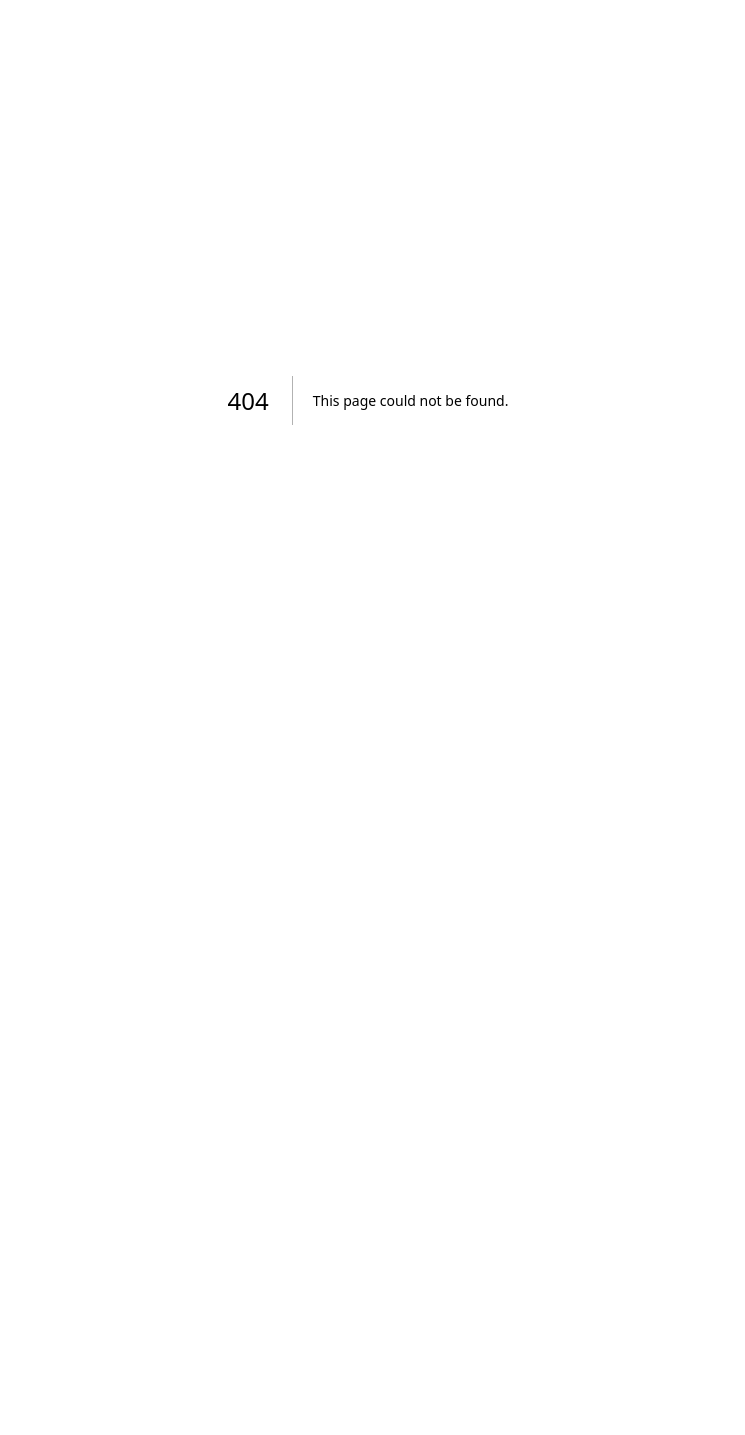
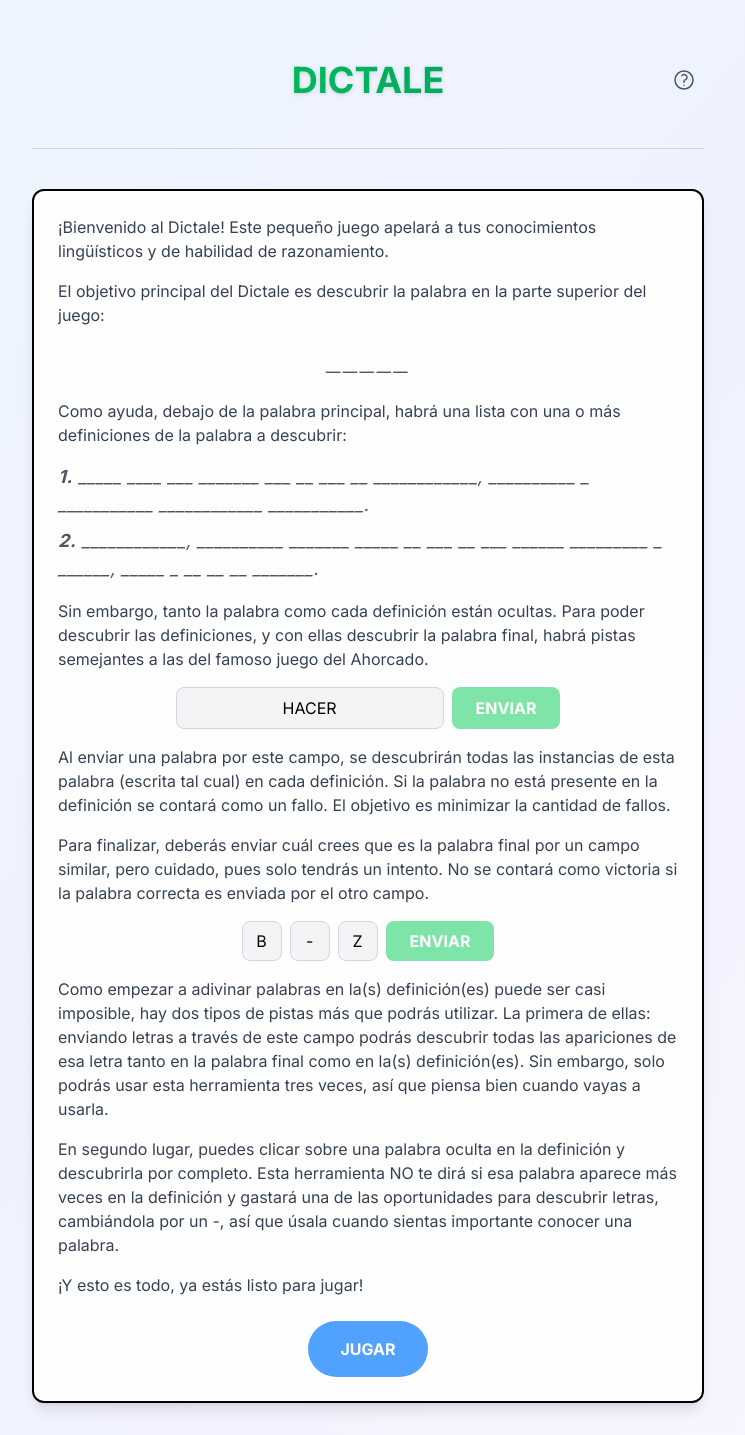
Before and after one commit to BrunZo/dictale, a Next.js app: page /tutorial in a window 1280 px wide. Before the commit this address had no page. Shown: the whole page, without its empty margins (272-1017 px from the left). Before the commit the page ends 800 px from the top, so only its background shows below. Built offline with nearby package versions, Linux system fonts and the light colour scheme.

Commit message:
add(tutorial): restored tutorial from old version

```diff
--- /dev/null
+++ b/src/app/tutorial/page.tsx
@@ -0,0 +1,121 @@
+import Link from 'next/link';
+import Header from '../ui/header';
+
+export default function TutorialPage() {
+  return (
+    <div className='flex flex-col items-center relative min-h-screen py-8 px-4'>
+      <div className='flex flex-col gap-4 unselectable pt-3 w-full max-w-2xl relative z-10'>
+        <Header />
+        <hr className='border-gray-300 my-4' />
+        <div className='bg-white/90 backdrop-blur-sm border-2 rounded-xl p-6 shadow-lg mt-2 max-w-3xl mx-auto'>
+          <p className='mb-4 text-gray-700'>
+            ¡Bienvenido al Dictale! Este pequeño juego apelará a tus conocimientos lingüísticos y de
+            habilidad de razonamiento.
+          </p>
+          <p className='mb-4 text-gray-700'>
+            El objetivo principal del Dictale es descubrir la palabra en la parte superior del juego:
+          </p>
+          <div className='text-2xl tracking-widest text-center mb-6 font-mono'>
+            _____
+          </div>
+          <div className='mt-6 mb-4 text-gray-700'>
+            Como ayuda, debajo de la palabra principal, habrá una lista con una o más
+            definiciones de la palabra a descubrir:
+          </div>
+          <p className='text-lg tracking-wide italic mb-2 text-gray-600'>
+            <b>1.</b> _____ ____ ___ _______ ___ __ ___ __ ____________,
+            __________ _ ___________ ____________ ___________.
+          </p>
+          <p className='text-lg tracking-wide italic mb-4 text-gray-600'>
+            <b>2.</b> ____________, __________ _______ _____ __ ___ __ ___
+            ______ _________ _ ______, _____ _ __ __ __ _______.
+          </p>
+          <p className='mb-4 text-gray-700'>
+            Sin embargo, tanto la palabra como cada definición están ocultas. Para poder descubrir
+            las definiciones, y con ellas descubrir la palabra final, habrá pistas semejantes a las
+            del famoso juego del Ahorcado.
+          </p>
+          <div className='mt-4 mb-4'>
+            <div className='flex gap-2 justify-center'>
+              <input
+                className='px-4 py-2 border border-gray-300 rounded-lg uppercase text-center bg-gray-100 cursor-not-allowed'
+                value="HACER"
+                disabled
+                readOnly
+              />
+              <button
+                className='px-6 py-2 bg-green-500 text-white font-bold rounded-lg cursor-not-allowed opacity-50'
+                disabled
+              >
+                ENVIAR
+              </button>
+            </div>
+          </div>
+          <p className='mb-4 text-gray-700'>
+            Al enviar una palabra por este campo, se descubrirán todas las instancias de esta palabra
+            (escrita tal cual) en cada definición. Si la palabra no está presente en la definición se
+            contará como un fallo. El objetivo es minimizar la cantidad de fallos.
+          </p>
+          <p className='mb-4 text-gray-700'>
+            Para finalizar, deberás enviar cuál crees que es la palabra final por un campo similar,
+            pero cuidado, pues solo tendrás un intento. No se contará como victoria si la palabra correcta
+            es enviada por el otro campo.
+          </p>
+          <div className='flex justify-center gap-2 mb-4'>
+            <input
+              className='w-10 h-10 border border-gray-300 rounded-lg text-center uppercase bg-gray-100 cursor-not-allowed'
+              value="B"
+              maxLength={1}
+              disabled
+              readOnly
+            />
+            <input
+              className='w-10 h-10 border border-gray-300 rounded-lg text-center uppercase bg-gray-100 cursor-not-allowed'
+              value="-"
+              maxLength={1}
+              disabled
+              readOnly
+            />
+            <input
+              className='w-10 h-10 border border-gray-300 rounded-lg text-center uppercase bg-gray-100 cursor-not-allowed'
+              value="Z"
+              maxLength={1}
+              disabled
+              readOnly
+            />
+            <button
+              className='px-6 py-2 bg-green-500 text-white font-bold rounded-lg cursor-not-allowed opacity-50'
+              disabled
+            >
+              ENVIAR
+            </button>
+          </div>
+          <p className='mb-4 text-gray-700'>
+            Como empezar a adivinar palabras en la(s) definición(es) puede ser casi imposible, hay dos tipos
+            de pistas más que podrás utilizar. La primera de ellas: enviando letras a través de este campo
+            podrás descubrir todas las apariciones de esa letra tanto en la palabra final como en la(s)
+            definición(es). Sin embargo, solo podrás usar esta herramienta tres veces, así que piensa bien
+            cuando vayas a usarla.
+          </p>
+          <p className='mb-4 text-gray-700'>
+            En segundo lugar, puedes clicar sobre una palabra oculta en la definición y descubrirla por
+            completo. Esta herramienta NO te dirá si esa palabra aparece más veces en la definición y
+            gastará una de las oportunidades para descubrir letras, cambiándola por un -, así que úsala cuando
+            sientas importante conocer una palabra.
+          </p>
+          <p className='mb-6 text-gray-700'>
+            ¡Y esto es todo, ya estás listo para jugar!
+          </p>
+          <div className='flex justify-center'>
+            <Link
+              href='/'
+              className='px-8 py-4 bg-blue-400 hover:bg-blue-500 text-white font-bold rounded-full transition-all duration-200 hover:shadow-lg transform hover:scale-105 active:scale-95'
+            >
+              JUGAR
+            </Link>
+          </div>
+        </div>
+      </div>
+    </div>
+  );
+}
--- a/src/app/ui/header.tsx
+++ b/src/app/ui/header.tsx
@@ -9,7 +9,7 @@ export default function Header() {
         DICTALE
       </h2>
       <Link
-        href='/dictale/tutorial'
+        href='/tutorial'
         className='flex items-center justify-center p-2 rounded-lg hover:bg-green-50 text-gray-600 hover:text-green-600 transition-all duration-200 hover:shadow-md transform hover:scale-110 active:scale-95'
       >
         <QuestionMarkCircleIcon width={24} height={24}/>
```
